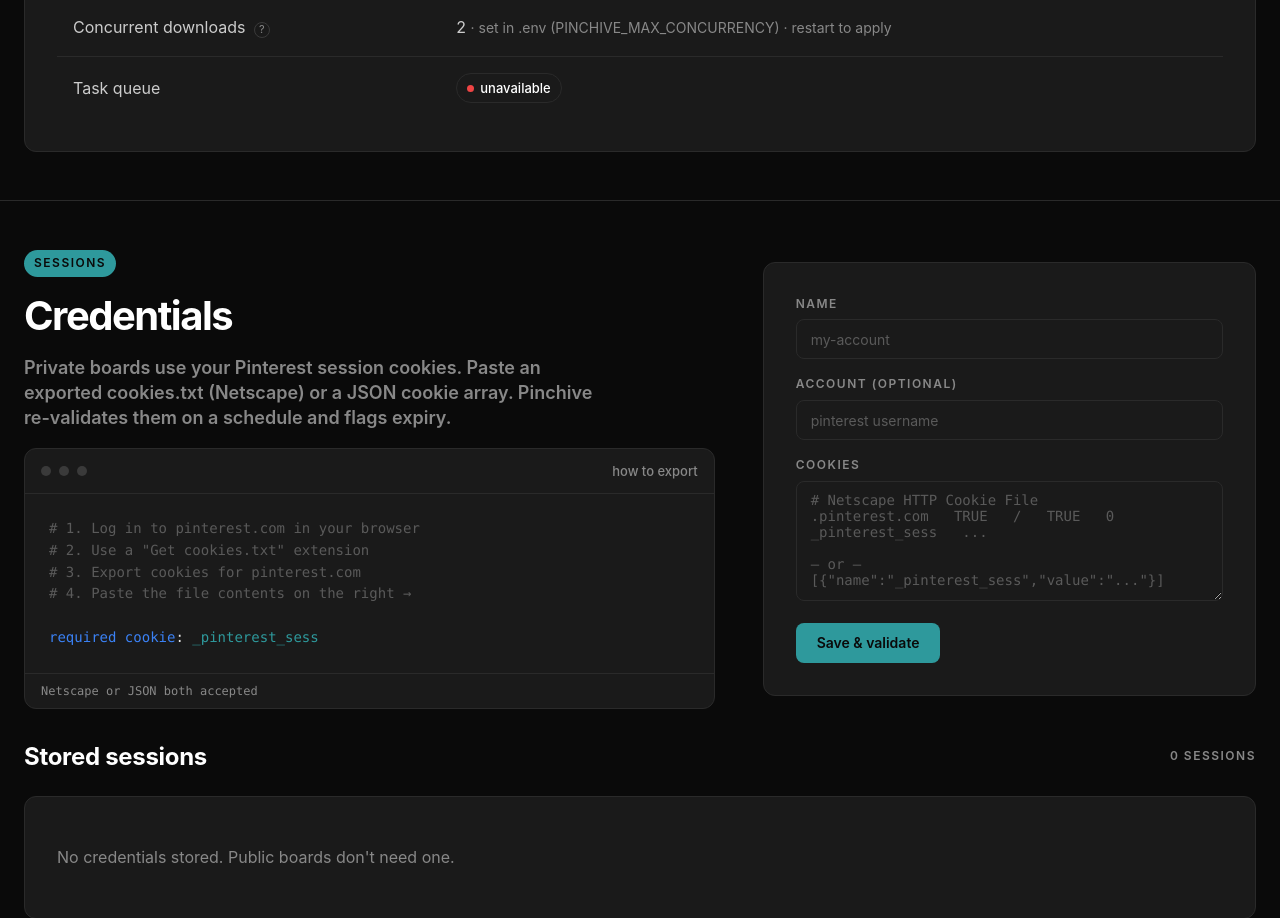
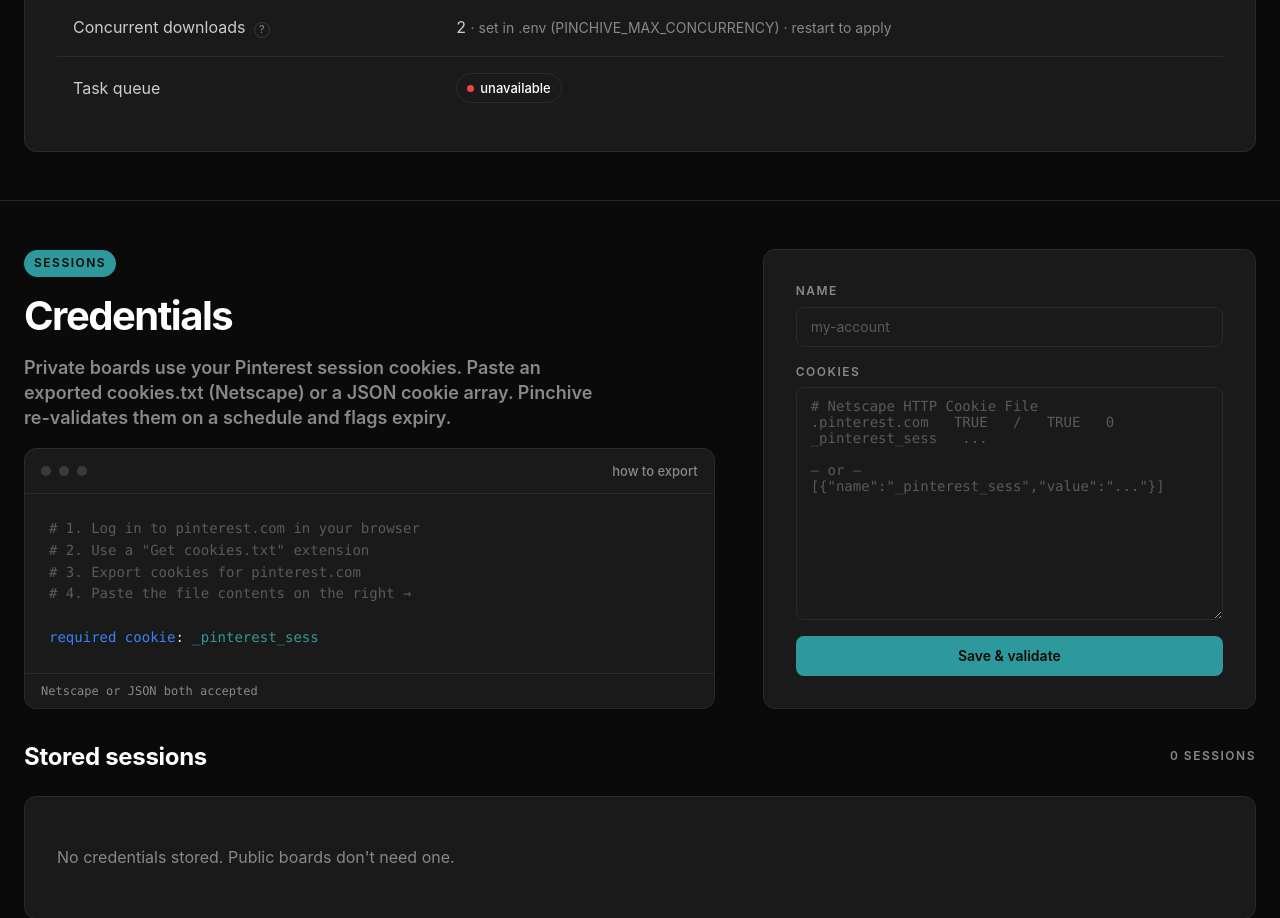
Before and after one commit to aroxu/pinchive, a FastAPI app: page /settings in a window 1280 px wide. Shown: the part 1007-1925 px from the top of the page. Run offline with FastAPI, Linux system fonts and the light colour scheme; some libraries are stand-ins or nearby versions; some web fonts are replaced.

Commit message:
feat(cred+board): drop account field, show saved-pin count
* Credential registration is just name + cookies now — the informational
  "account" field is removed from the form, route, model, and row template.
* Board cards show the actual on-disk pin count ("saved pins") instead of the
  gallery-dl downloaded/skipped tallies, which drift from reality on re-sync.
  _sync_partial_pins keeps pin_count live during a download.
* Credentials card height now matches the export panel beside it (flex stretch).

Co-Authored-By: Claude Opus 4.8 <noreply@anthropic.com>

```diff
--- a/app/i18n.py
+++ b/app/i18n.py
@@ -169,7 +169,7 @@ EN = {
     "btn.manage_credentials": "Manage credentials",
     # board detail
     "detail.back": "← Boards",
-    "stat.pins_on_disk": "pins on disk",
+    "stat.pins_on_disk": "saved pins",
     "stat.matching_pins": "matching pins",
     "log.title": "gallery-dl · log tail",
     "filter.search_pins": "Search pins (title, filename, source)…",
@@ -211,7 +211,6 @@ EN = {
     "creds.export_req": "required cookie",
     "creds.accepted": "Netscape or JSON both accepted",
     "form.name": "Name",
-    "form.account": "Account (optional)",
     "form.cookies": "Cookies",
     "btn.save_validate": "Save & validate",
     "creds.stored": "Stored sessions",
@@ -363,7 +362,7 @@ KO = {
                 "만료를 표시해, 비공개 아카이브가 조용히 멈추지 않게 합니다.",
     "btn.manage_credentials": "인증정보 관리",
     "detail.back": "← 보드",
-    "stat.pins_on_disk": "디스크의 핀",
+    "stat.pins_on_disk": "저장된 핀",
     "stat.matching_pins": "일치하는 핀",
     "log.title": "gallery-dl · 로그",
     "filter.search_pins": "핀 검색 (제목·파일명·출처)…",
@@ -404,7 +403,6 @@ KO = {
     "creds.export_req": "필수 쿠키",
     "creds.accepted": "Netscape · JSON 모두 가능",
     "form.name": "이름",
-    "form.account": "계정 (선택)",
     "form.cookies": "쿠키",
     "btn.save_validate": "저장 & 검증",
     "creds.stored": "저장된 세션",
--- a/app/main.py
+++ b/app/main.py
@@ -500,11 +500,10 @@ async def delete_board(
 async def add_credential(
     request: Request,
     name: str = Form(...),
-    account: str = Form(default=""),
     cookies: str = Form(...),
     session: Session = Depends(get_session),
 ):
-    cred = Credential(name=name.strip() or "unnamed", account=account.strip() or None)
+    cred = Credential(name=name.strip() or "unnamed")
     session.add(cred)
     session.commit()
     session.refresh(cred)
--- a/app/models.py
+++ b/app/models.py
@@ -74,8 +74,6 @@ class Credential(SQLModel, table=True):
     id: Optional[int] = Field(default=None, primary_key=True)
     name: str = Field(index=True)
     status: CredentialStatus = Field(default=CredentialStatus.unchecked)
-    # Pinterest username, informational only (auth is cookie-based).
-    account: Optional[str] = Field(default=None)
     note: Optional[str] = Field(default=None)
     last_checked_at: Optional[datetime] = Field(default=None)
     last_error: Optional[str] = Field(default=None)
--- a/app/tasks.py
+++ b/app/tasks.py
@@ -259,6 +259,10 @@ def _sync_partial_pins(board_id: int, folder: str, dest) -> None:
                     board_id=board_id, rel_path=rel,
                     filename=m.filename, media_type=m.media_type,
                 ))
+        # Keep the on-disk pin count live so the card/detail reflect it mid-download.
+        b = s.get(Board, board_id)
+        if b is not None:
+            b.pin_count = len(items)
 
 
 def _last_error_line(log_tail: str | None) -> str | None:
--- a/static/css/app.css
+++ b/static/css/app.css
@@ -590,3 +590,9 @@ img.zoomable, video.zoomable { cursor: zoom-in; }
 
 /* ---- hero split ------------------------------------------------------- */
 .hero-split { display: grid; grid-template-columns: 7fr 5fr; gap: var(--s-xxl); align-items: center; }
+/* credentials: match the form card height to the export panel on its left */
+.creds-split { align-items: stretch; }
+.creds-split > .card { display: flex; }
+.creds-split > .card > form { display: flex; flex-direction: column; flex: 1; width: 100%; }
+.creds-split .field-grow { display: flex; flex-direction: column; flex: 1; }
+.creds-split .field-grow .textarea { flex: 1; }
--- a/templates/partials/credential_row.html
+++ b/templates/partials/credential_row.html
@@ -1,7 +1,6 @@
 <tr id="cred-{{ cred.id }}">
   <td>
     <span class="title-sm">{{ cred.name }}</span>
-    {% if cred.account %}<div class="body-sm muted">{{ cred.account }}</div>{% endif %}
   </td>
   <td>
     {% if cred.status == CredentialStatus.active %}
--- a/templates/settings.html
+++ b/templates/settings.html
@@ -117,7 +117,7 @@
 
 <section class="section">
   <div class="container">
-    <div class="hero-split">
+    <div class="hero-split creds-split">
       <div class="stack">
         <span class="badge-teal badge">{{ t('creds.badge') }}</span>
         <h2 class="display-md">{{ t('creds.title') }}</h2>
@@ -141,11 +141,7 @@
             <span class="lbl">{{ t('form.name') }}</span>
             <input class="input" name="name" required placeholder="my-account">
           </label>
-          <label class="field">
-            <span class="lbl">{{ t('form.account') }}</span>
-            <input class="input" name="account" placeholder="pinterest username">
-          </label>
-          <label class="field">
+          <label class="field field-grow">
             <span class="lbl">{{ t('form.cookies') }}</span>
             <textarea class="textarea" name="cookies" required
               placeholder="# Netscape HTTP Cookie File&#10;.pinterest.com   TRUE   /   TRUE   0   _pinterest_sess   ...&#10;&#10;— or —&#10;[{&quot;name&quot;:&quot;_pinterest_sess&quot;,&quot;value&quot;:&quot;...&quot;}]"></textarea>
```
Also changed, not shown: templates/partials/board_card.html (+2 -12 lines).
